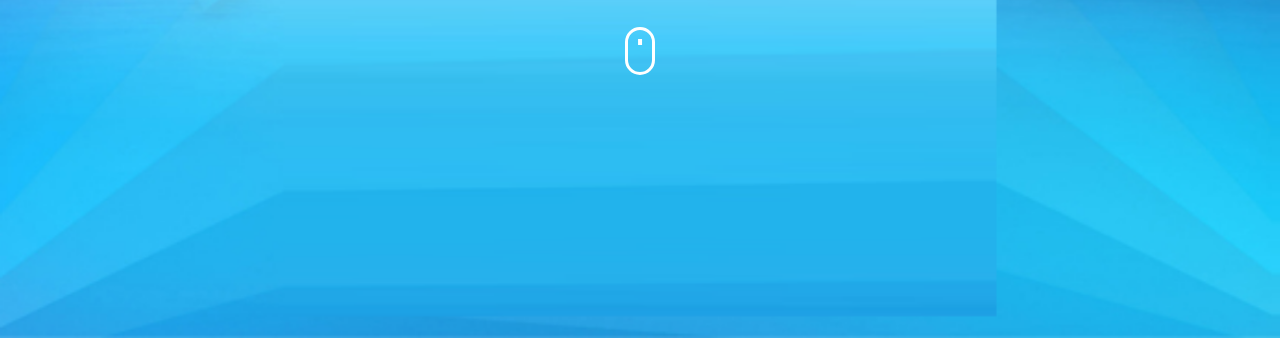
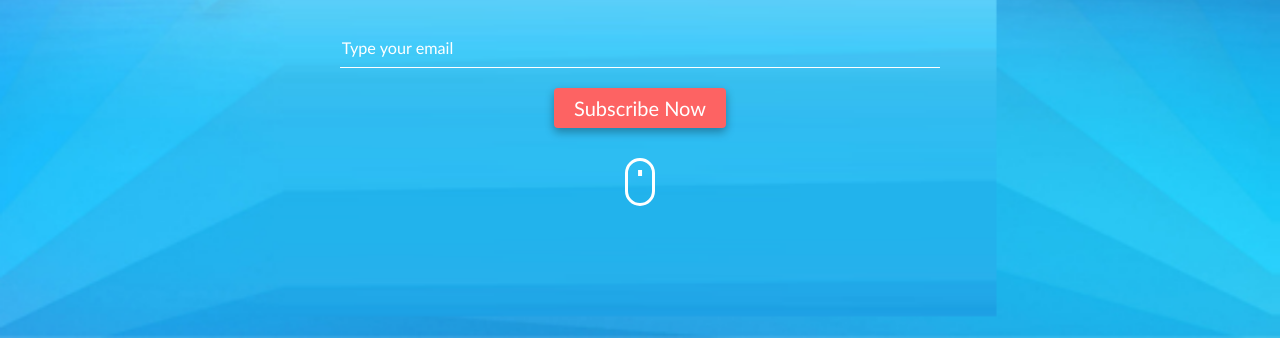
Before and after one commit to DuserK/08-coming-soon, a website: page index.html in a window 1280 px wide. Shown: the part 462-800 px from the top of the page. Drawn offline with Linux system fonts and the light colour scheme.

Commit message:
Hero section form

```diff
--- a/css/components/form.css
+++ b/css/components/form.css
@@ -31,12 +31,13 @@
 
 .form ::placeholder {
     color: #777;
-    font-style: italic;
+    /* font-style: italic; */
     font-size: 0.9em;
 }
 
 .form :focus-visible {
     outline-color:#acacac;
+    color: #fff;
 }
 
 @media (max-width: 1100px) {
--- a/css/pages/home.css
+++ b/css/pages/home.css
@@ -59,6 +59,25 @@
     text-decoration: underline;
 }
 
+.form-hero {
+    width: 100%;
+    justify-content: center;
+}
+.form-hero > .input {
+    width: 100%;
+    background-color: transparent;
+    border-bottom: 1px solid #fff;
+}
+
+.form.form-hero ::placeholder {
+    color: #fff;
+    opacity: 1;
+}
+/*
+.form.form-hero :focus-visible {
+    outline:hidden;
+} */
+
 .main-content .form .btn {
     margin-left: auto;
 }
--- a/index.html
+++ b/index.html
@@ -34,6 +34,10 @@
                         <div class="label">Seconds</div>
                     </div>
                 </div>
+                <form class="form form-hero short-row">
+                    <input class="input" id="email" type="email" placeholder="Type your email">
+                    <button class="btn"> Subscribe now</button>
+                </form>
                 <div class="mouse"></div>
             </div>
         </section>
@@ -80,6 +84,7 @@
                     <h2 class="content-title">Have any question?</h2>
                     <p class="content-description">Lorem ipsum dolor sit amet consectetur adipisicing elit. <a href="mailto:info@matrox.xyz">info@matrox.xyz</a> Ab, aperiam? Beatae quas eaque unde ullam aliquid repellat nam adipisci perferendis.</p>
                     <form class="form">
+                        <!--  -->
                         <label for="name">Name</label>
                         <input id="name" class="input" type="text" placeholder="Name">
                         <label for="email">Email</label>
```
